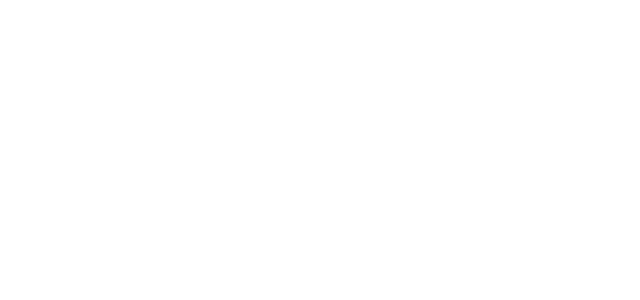
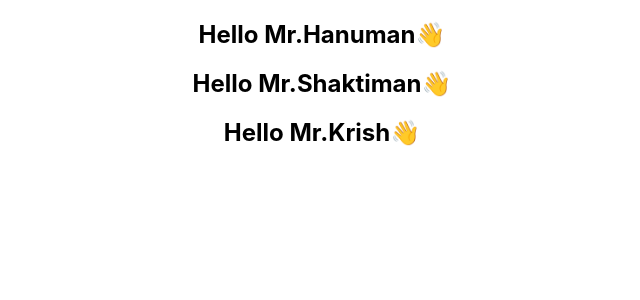
Before and after one commit to srivastavayash/Reactlearnings, a React (Create React App) app: page / in a window 1280 px wide. Shown: the top 300 px of the page, without its empty margins (318-958 px from the left). Built offline with nearby package versions, Linux system fonts and the light colour scheme.

Commit message:
adding list rendering file tutorial

```diff
--- a/src/App.js
+++ b/src/App.js
@@ -8,6 +8,7 @@
 import EventBind from './Components/EventBind'
 import Parent from './Components/Parent';
 import UserGreet from './Components/UserGreet';
+import ListRender from './Components/ListRender';
 class App extends Component {
   render() {
     return (
@@ -19,7 +20,8 @@
         {/* <ClassClick/> */}
         {/* <EventBind/> */}
         {/* <Parent/> */}
-        <UserGreet/>
+        {/* <UserGreet/> */}
+        <ListRender/>
       </div>
     );
   }
--- /dev/null
+++ b/src/Components/ListRender.js
@@ -0,0 +1,19 @@
+import React from 'react'
+
+function ListRender() {
+    //Namelist
+const List=['Hanuman','Shaktiman','Krish']
+const Namelist=List.map(name=><h2>Hello Mr.{name}👋</h2>)
+return  <div>{Namelist}</div>
+
+
+
+    //numberlist
+//     const List=[1,2,3,4]
+//     const NumberList=List.map(number=>number*2)
+//   return (
+//     <div>{NumberList}</div>
+//   )
+}
+
+export default ListRender
```
